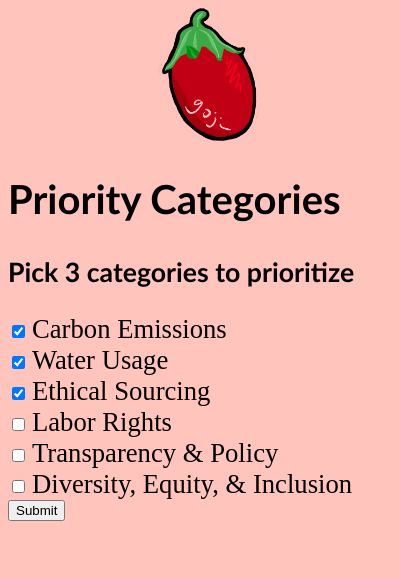
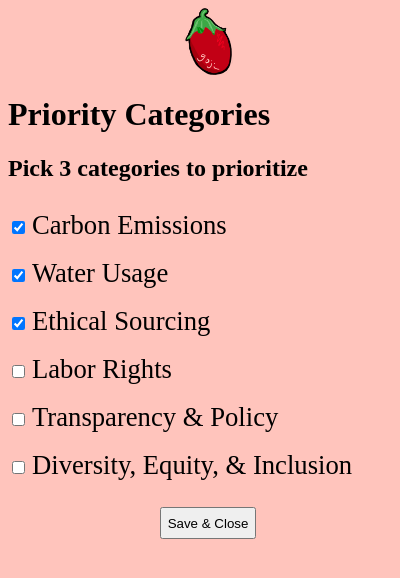
Before and after one commit to getgoji/goji-chrome-extension, a browser extension: page popup.html in a window 400 px wide. Drawn offline with Linux system fonts and the light colour scheme.

Commit message:
Updated-popup (#42)
* Better CSS

* Close popup

* Better popup system

* Reload windows after preferences update

* Fixed mismatched tags

* Reformat and Lint

```diff
--- a/popup.html
+++ b/popup.html
@@ -10,8 +10,8 @@
 
   <body>
     <img src="icons/goji-title.png" alt="Goji" class="goji-title" />
-    <h2>Priority Categories</h2>
-    <h3>Pick 3 categories to prioritize</h3>
+    <h1>Priority Categories</h1>
+    <h2>Pick 3 categories to prioritize</h2>
 
     <div class="checkboxes">
       <div>
@@ -44,7 +44,11 @@
         <label for="dei">Diversity, Equity, & Inclusion</label>
       </div>
 
-      <button id="submit">Submit</button>
+      <br />
+
+      <div id="submit-wrapper">
+        <button id="submit">Save & Close</button>
+      </div>
     </div>
 
     <script src="src/popup.js"></script>
--- a/src/popup.js
+++ b/src/popup.js
@@ -37,10 +37,25 @@ categoryToggles.forEach((toggle, category) => {
 
     // Update submit button state
     submitButton.disabled = userPreferences.length != 3;
+    submitButton.innerHTML =
+      userPreferences.length === 3 ? "Save & Close" : "Pick 3 Categories";
   });
 });
 
 // Set submit button behavior
 submitButton.addEventListener("click", () => {
+  // Set preferences
   chrome.storage.sync.set({ preferences: userPreferences });
+
+  // Tell everyone the preferences have changed
+  (async () => {
+    // Get tabs
+    const tabs = await chrome.tabs.query({ currentWindow: true });
+    tabs.forEach((tab) => {
+      chrome.tabs.sendMessage(tab.id, { gojiPreferencesChanged: "true" });
+    });
+
+    // Close popup
+    window.close();
+  })();
 });
--- a/styles/popup.css
+++ b/styles/popup.css
@@ -1,6 +1,6 @@
 body {
   width: 300pt;
-  height: 425pt;
+  height: fit-content;
   background-color: #ffc4bc;
 }
 
@@ -8,22 +8,22 @@ body {
   display: block;
   margin-left: auto;
   margin-right: auto;
-  width: 100pt;
-  height: 100pt;
-}
-
-h2 {
-  font-family: "Trebuchet MS", "Lucida Sans Unicode", "Lucida Grande",
-    "Lucida Sans", Arial, sans-serif;
-  font-size: 30pt;
-}
-
-h3 {
-  font-family: "Trebuchet MS", "Lucida Sans Unicode", "Lucida Grande",
-    "Lucida Sans", Arial, sans-serif;
-  font-size: 20pt;
+  width: 50pt;
+  height: 50pt;
 }
 
 .checkboxes label {
   font-size: 20pt;
+  line-height: 3rem;
 }
+
+#submit-wrapper {
+  width: 100%;
+  display: flex;
+  /* align-items: center; */
+  justify-content: center;
+}
+
+#submit {
+  height: 2rem;
+}
```
Also changed, not shown: src/content.js (+8 -0 lines), manifest.json.
